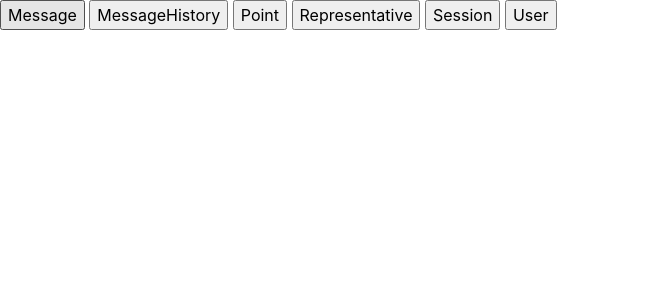
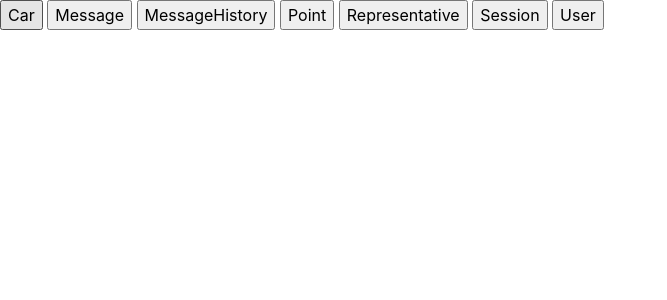
Before and after one commit to Frifon/jata, a Flask app: page /db in a window 1280 px wide. Shown: the top 300 px of the page, without its empty margins (0-667 px from the left). Run offline with Flask 2, Linux system fonts and the light colour scheme; data that the repository does not hold is empty; parts of the project's set-up code (start-up, migrations or seed data) failed here and were passed over; some libraries are stand-ins or nearby versions.

Commit message:
My cars section added

```diff
--- a/Backend/app/views.py
+++ b/Backend/app/views.py
@@ -5,9 +5,8 @@ import datetime, json, sys, inspect
 
 from app import app, db
 from app.forms import RegForm
-from app.models import User, Representative
+from app.models import User, Representative, Car
 from app.decorators import login_required, after_this_request
-
 
 
 # def make_internal_redirect(path, method, data):
@@ -18,7 +17,7 @@ from app.decorators import login_required, after_this_request
 #         return app.full_dispatch_request()
 
 
-@app.route('/login', methods = ['POST'])
+@app.route('/login', methods=['POST'])
 def login():
     email = request.form.get('email')
     password = request.form.get('password')
@@ -34,27 +33,29 @@ def login():
     return redirect(url_for('index'))
 
 
-@app.route('/logout', methods = ['GET'])
+@app.route('/logout', methods=['GET'])
 def logout():
     rv = app.test_client().post('/api/auth/logout', data={'token': g.token}, follow_redirects=True)
     result = json.loads(rv.data.decode('unicode_escape'))
     return redirect(url_for('index'))
 
 
-@app.route('/index', methods = ['GET', 'POST'])
-@app.route('/', methods = ['GET', 'POST'])
+@app.route('/index', methods=['GET', 'POST'])
+@app.route('/', methods=['GET', 'POST'])
 def index():
     return base_render("index.html", title=u"Jata")
 
 
-@app.route('/change_password', methods = ['POST'])
+@app.route('/change_password', methods=['POST'])
 @login_required
 def change_password():
 
     def construct_response(code, message):
         return {'code': code, 'message': message}
+
     def incorrect_param(p):
         return construct_response(1, 'Incorrect parameter: {0}'.format(p))
+
     def missing_param(p):
         return construct_response(1, 'Missing parameter: {0}'.format(p))
 
@@ -89,22 +90,26 @@ def profile():
     else:
         return render_template('profile.html')
 
+
 @app.route('/favicon.ico')
 def favicon_ico():
     return ''
+
 
 def base_render(*args, **kwargs):
     return render_template(*args, reg_form=RegForm(), **kwargs)
 
 
-@app.route('/update_profile/<int:role>', methods = ['POST'])
+@app.route('/update_profile/<int:role>', methods=['POST'])
 @login_required
 def update_profile(role):
 
     def construct_response(code, message):
         return {'code': code, 'message': message}
+
     def incorrect_param(p):
         return construct_response(1, 'Incorrect parameter: {0}'.format(p))
+
     def missing_param(p):
         return construct_response(1, 'Missing parameter: {0}'.format(p))
 
@@ -171,6 +176,58 @@ def update_profile(role):
         return make_response(jsonify(incorrect_param('role')), 400)
 
 
+@app.route('/add_car', methods=['POST'])
+@login_required
+def add_car():
+
+    def construct_response(code, message):
+        return {'code': code, 'message': message}
+
+    def incorrect_param(p):
+        return construct_response(1, 'Incorrect parameter: {0}'.format(p))
+
+    def missing_param(p):
+        return construct_response(1, 'Missing parameter: {0}'.format(p))
+
+    car_type = request.form.get('ts_type')
+    car_usage_type = request.form.get('ts_usagetype')
+    car_activities = request.form.get('ts_activities')
+    car_brand = request.form.get('ts_make')
+    car_model = request.form.get('ts_model')
+    car_year = request.form.get('ts_made')
+    car_color = request.form.get('ts_color')
+
+    if not car_type:
+        return make_response(jsonify(missing_param('car_type')), 400)
+    if not car_usage_type:
+        return make_response(jsonify(missing_param('car_usage_type')), 400)
+    if not car_activities:
+        return make_response(jsonify(missing_param('car_activities')), 400)
+    if not car_brand:
+        return make_response(jsonify(missing_param('car_brand')), 400)
+    if not car_model:
+        return make_response(jsonify(missing_param('car_model')), 400)
+    if not car_year:
+        return make_response(jsonify(missing_param('car_year')), 400)
+    if not car_color:
+        return make_response(jsonify(missing_param('car_color')), 400)
+
+    new_car = Car(
+        car_type=car_type,
+        car_usage_type=car_usage_type,
+        car_activities=car_activities,
+        car_brand=car_brand,
+        car_model=car_model,
+        car_year=car_year,
+        car_color=car_color,
+        user_id=g.user.id)
+
+    db.session.add(new_car)
+    db.session.commit()
+
+    return make_response(jsonify(construct_response(0, 'OK')), 200)
+
+
 @app.route('/chat')
 @login_required
 def chat():
@@ -182,20 +239,78 @@ def chat():
             users = [u"Техническая поддержка"]
     return render_template('chat.html', users=users)
 
+
 @app.route('/ts')
 @login_required
 def ts():
-    return render_template('myts-show-all-ts.html')
+    cars = Car.query.filter_by(user_id=g.session.id).all()
+    return render_template('myts-show-all-ts.html', cars=cars)
+
 
 @app.route('/add_ts')
 @login_required
 def add_ts():
     return render_template('myts-add-ts.html')
 
-@app.route('/edit_ts')
+
+@app.route('/edit_ts/<int:car_id>')
 @login_required
-def edit_ts():
-    return render_template('myts-show-edit-ts.html')
+def edit_ts(car_id):
+    car = Car.query.filter_by(id=car_id).all()[0]
+    return render_template('myts-show-edit-ts.html', car=car)
+
+
+@app.route('/change_car/<int:car_id>', methods=['POST'])
+@login_required
+def change_car(car_id):
+
+    def construct_response(code, message):
+        return {'code': code, 'message': message}
+
+    def incorrect_param(p):
+        return construct_response(1, 'Incorrect parameter: {0}'.format(p))
+
+    def missing_param(p):
+        return construct_response(1, 'Missing parameter: {0}'.format(p))
+
+    car_type = request.form.get('ts_type')
+    car_usage_type = request.form.get('ts_usagetype')
+    car_activities = request.form.get('ts_activities')
+    car_brand = request.form.get('ts_make')
+    car_model = request.form.get('ts_model')
+    car_year = request.form.get('ts_made')
+    car_color = request.form.get('ts_color')
+
+    if not car_type:
+        return make_response(jsonify(missing_param('car_type')), 400)
+    if not car_usage_type:
+        return make_response(jsonify(missing_param('car_usage_type')), 400)
+    if not car_activities:
+        return make_response(jsonify(missing_param('car_activities')), 400)
+    if not car_brand:
+        return make_response(jsonify(missing_param('car_brand')), 400)
+    if not car_model:
+        return make_response(jsonify(missing_param('car_model')), 400)
+    if not car_year:
+        return make_response(jsonify(missing_param('car_year')), 400)
+    if not car_color:
+        return make_response(jsonify(missing_param('car_color')), 400)
+
+    car = Car.query.filter_by(id=car_id).all()[0]
+
+    car.car_type = car_type
+    car.car_usage_type = car_usage_type
+    car.car_activities = car_activities
+    car.car_brand = car_brand
+    car.car_model = car_model
+    car.car_year = car_year
+    car.car_color = car_color
+    car.user_id = g.user.id
+
+    db.session.commit()
+
+    return make_response(jsonify(construct_response(0, 'OK')), 200)
+
 
 @app.route('/db')
 def db_admin():
@@ -206,9 +321,7 @@ def db_admin():
     return render_template('db_admin.html', tables=tables)
 
 
-
 #################### ERROR HANDLERS ####################
-
 @app.errorhandler(405)
 def error405(error):
     url = str(request.base_url)
```
Also changed, not shown: Backend/app/models.py (+12 -0 lines), Backend/app/templates/myts-add-ts.html (+44 -19 lines), Backend/app/templates/myts-show-all-ts.html (+8 -30 lines), Backend/app/templates/myts-show-edit-ts.html (+68 -41 lines).
